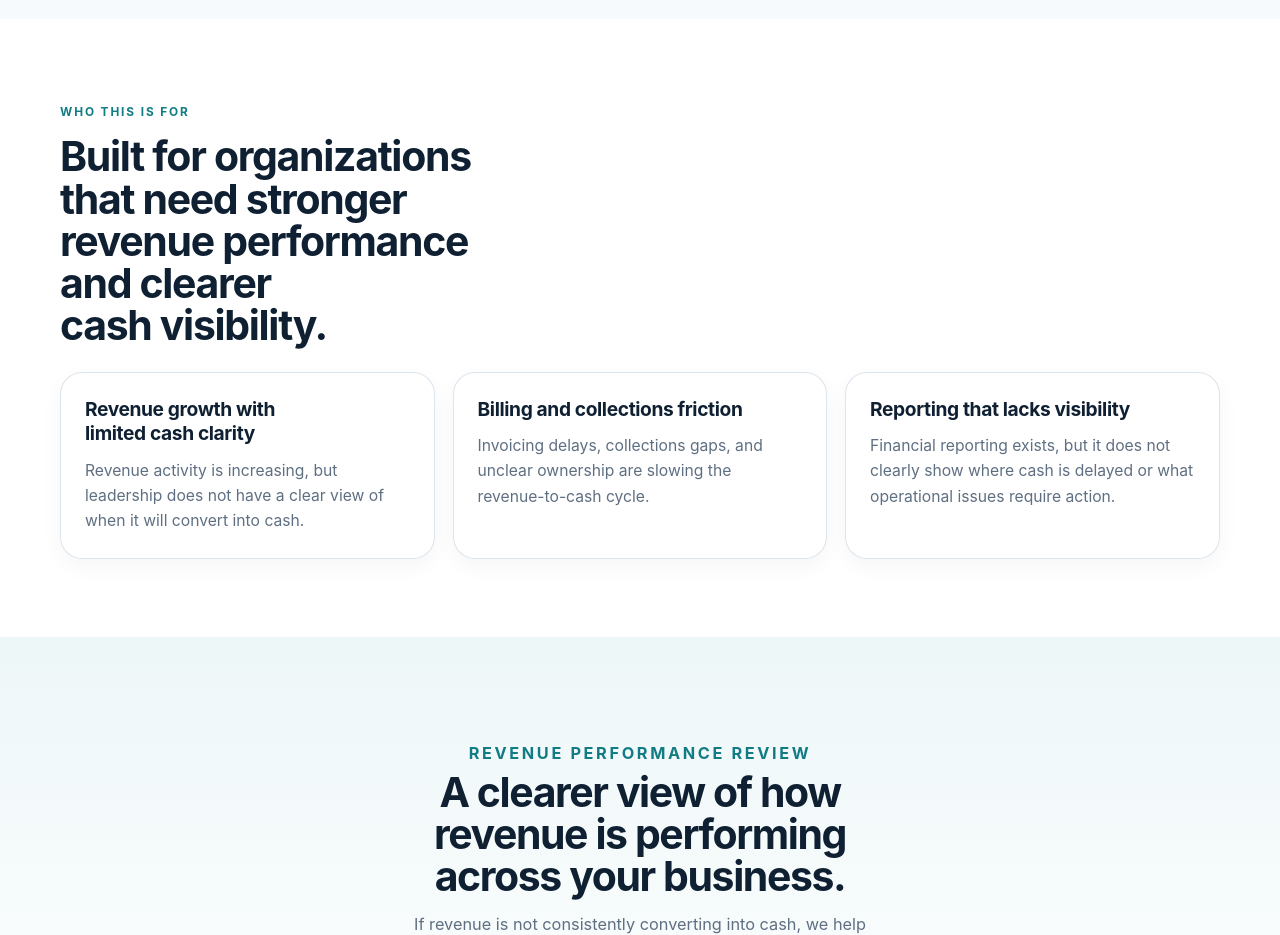
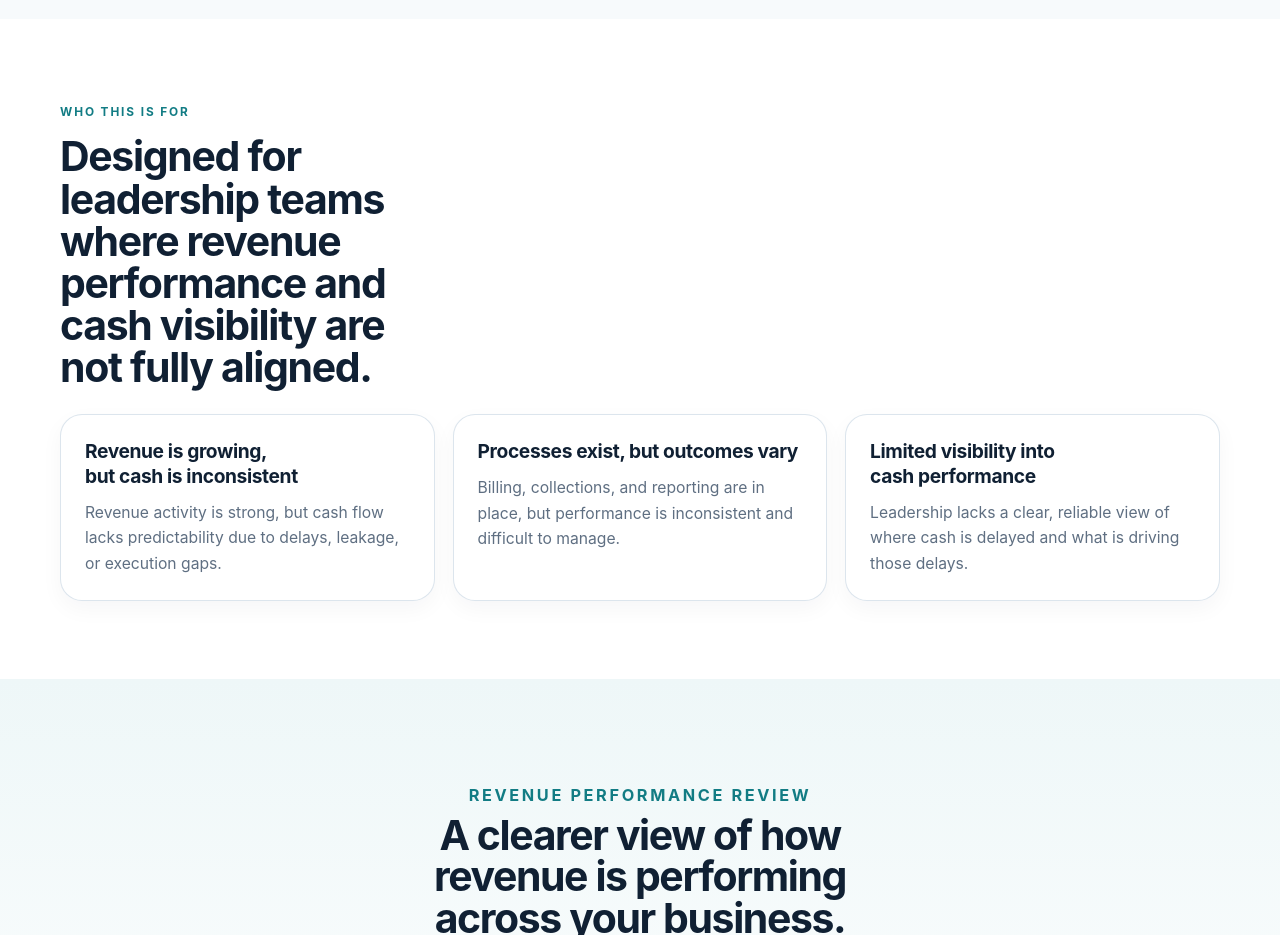
Before and after one commit to pjechete/prosperity-heritage-Advisory-Services, a Next.js app: page / in a window 1280 px wide. Shown: the part 2880-3815 px from the top of the page. Built offline with nearby package versions, Linux system fonts and the light colour scheme.

Commit message:
Update page.tsx

```diff
--- a/src/app/page.tsx
+++ b/src/app/page.tsx
@@ -207,32 +207,32 @@ export default function HomePage() {
           <p className="section-label">Who this is for</p>
 
           <h2 className="section-title">
-            Built for organizations that need stronger revenue performance and
-            clearer cash visibility.
+            Designed for leadership teams where revenue performance and cash visibility
+            are not fully aligned.
           </h2>
 
           <div className="card-grid three-up">
             <div className="card">
-              <h3>Revenue growth with limited cash clarity</h3>
+              <h3>Revenue is growing, but cash is inconsistent</h3>
               <p>
-                Revenue activity is increasing, but leadership does not have a clear
-                view of when it will convert into cash.
+              Revenue activity is strong, but cash flow lacks predictability due to
+              delays, leakage, or execution gaps.
               </p>
             </div>
 
             <div className="card">
-              <h3>Billing and collections friction</h3>
+              <h3>Processes exist, but outcomes vary</h3>
               <p>
-                Invoicing delays, collections gaps, and unclear ownership are slowing
-                the revenue-to-cash cycle.
+              Billing, collections, and reporting are in place, but performance is
+              inconsistent and difficult to manage.
               </p>
             </div>
 
             <div className="card">
-              <h3>Reporting that lacks visibility</h3>
+              <h3>Limited visibility into cash performance</h3>
               <p>
-                Financial reporting exists, but it does not clearly show where cash is
-                delayed or what operational issues require action.
+              Leadership lacks a clear, reliable view of where cash is delayed and
+              what is driving those delays.
               </p>
             </div>
           </div>
```
Lines whose indentation alone changed are shown as unchanged.
